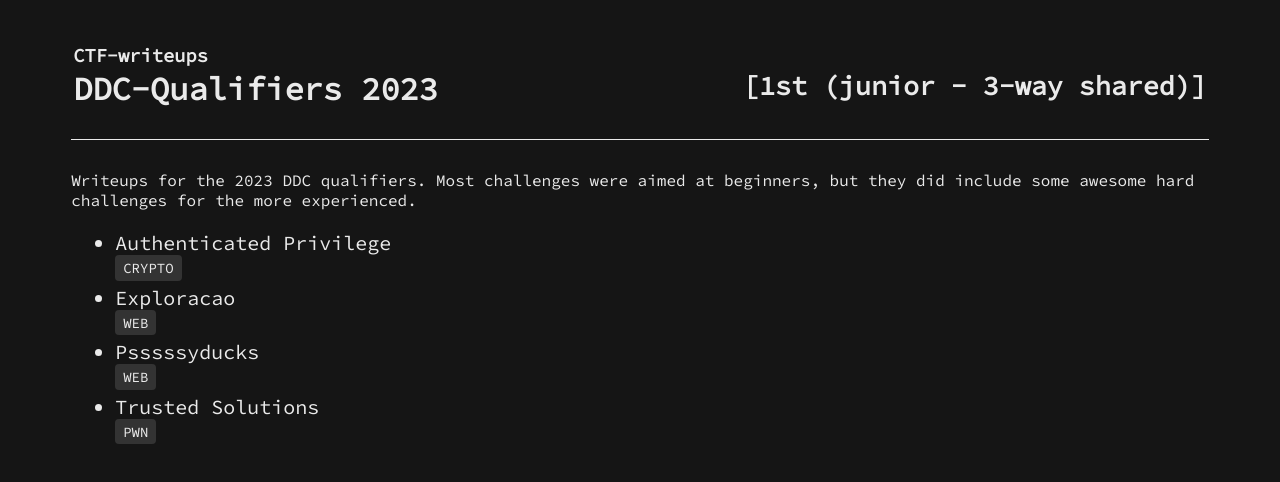
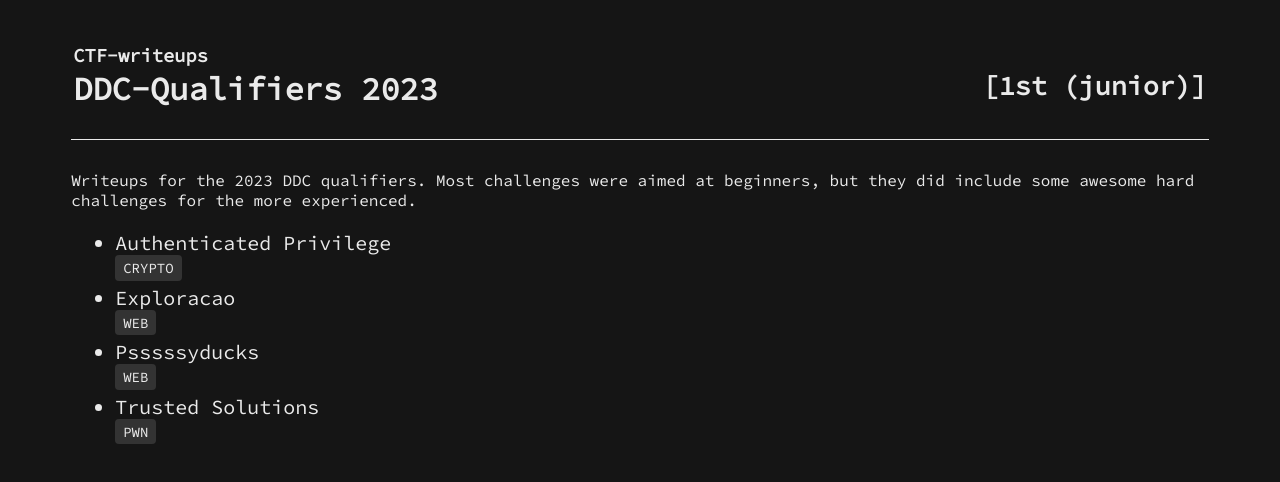
Before and after one commit to Rektedekte/CTF-writeups, a plain HTML site: page DDC-Qualifiers 2023/index.html in a window 1280 px wide. Shown: the part 76-558 px from the top of the page. Drawn offline with nearby package versions, Linux system fonts and the light colour scheme; some packages are replaced by stand-ins of ours.

Commit message:
Quick fix DDC2023 Quals

```diff
--- a/DDC-Qualifiers 2023/index.html
+++ b/DDC-Qualifiers 2023/index.html
@@ -55,7 +55,7 @@
         <h1>
             <span>DDC-Qualifiers 2023</span>
 
-                <span class="text-right">[1st (junior - 3-way shared)]</span>
+                <span class="text-right">[1st (junior)]</span>
 
         </h1>
         <hr>
```
